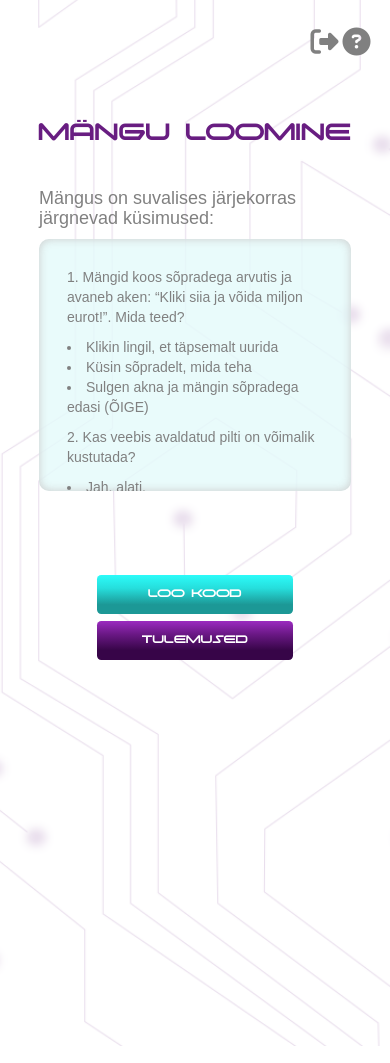
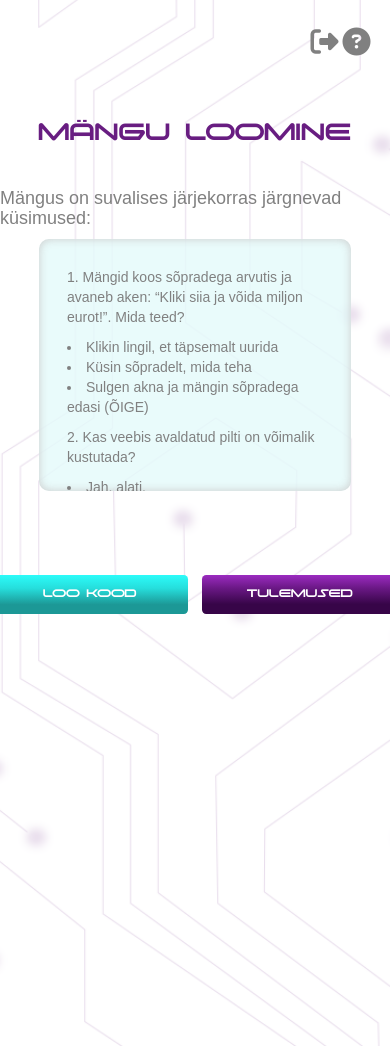
Before and after one commit to elipri/digiseiklusgame, a PHP site: page /kasutaja.php in a window 390 px wide. Run offline with PHP 8.4, Linux system fonts and the light colour scheme; the visitor is signed in with stand-in values (Sample User, id 1); data that the repository does not hold is empty; some libraries are stand-ins or nearby versions.

Commit message:
Revert "Mängu minemise taust ja kasutaja mob vaade"
This reverts commit 3271f5ab3693185831d49b8019f726c58b0f4f8f.

```diff
--- a/css/style.css
+++ b/css/style.css
@@ -610,15 +610,6 @@ h4 {
   h1 {
     font-size: 38pt;
   }
-  h4 {
-    width: 80vw;
-  }
-  #userbuttons {
-    display: inline-block;
-  }
-  #gamecode {
-    margin-bottom: .5em;
-  }
 }
 
 @media (max-width: 630px) {
--- a/mäng/index.html
+++ b/mäng/index.html
@@ -15,7 +15,7 @@
 			text-align: center;
 			background-image: url("Taust.png");
 			background-repeat: no-repeat;
-			background-size: cover;
+			background-size: auto;
 
 		}
 
```
